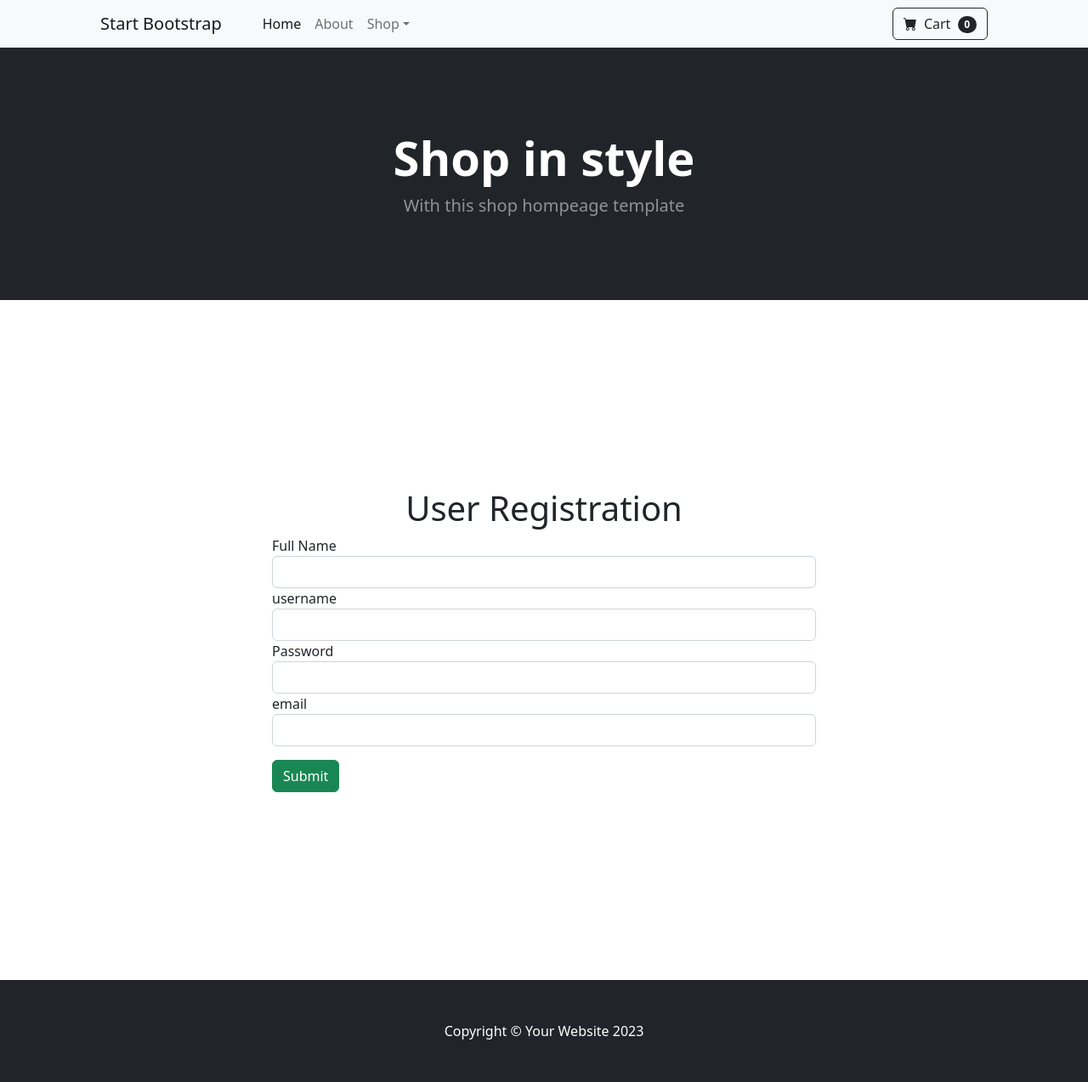
After one commit to um-shuhaib/Ekartproject, a Django app: page /reg in a window 1280 px wide. The commit adds this page. Shown: the whole page at 85% size. Run offline with Django 5.2, Linux system fonts and the light colour scheme; some libraries are stand-ins or nearby versions.

Commit message:
registeration and login done. alert message set

```diff
--- a/EkartApp/forms.py
+++ b/EkartApp/forms.py
@@ -7,7 +7,17 @@ class UserRegisterForm(forms.ModelForm):
         fields = ["first_name","username","password","email"]
         widgets={
             'first_name':forms.TextInput(attrs={'class':'form-control'}),
-            'username':forms.Textarea(attrs={'class':'form-control'}),
-            'password':forms.DateInput(attrs={'class':'form-control'}),
-            'email':forms.DateInput(attrs={'class':'form-control'}),
+            'username':forms.TextInput(attrs={'class':'form-control'}),
+            'password':forms.PasswordInput(attrs={'class':'form-control'}),
+            'email':forms.EmailInput(attrs={'class':'form-control'}),
         }
+
+
+class LoginForm(forms.ModelForm):
+    class Meta:
+        model = User
+        fields = ["username","password"]
+        widgets={
+            'username':forms.TextInput(attrs={'class':'form-control'}),
+            'password':forms.PasswordInput(attrs={'class':'form-control'}),
+        }
--- a/EkartApp/templates/index.html
+++ b/EkartApp/templates/index.html
@@ -1,6 +1,7 @@
 {% load static %}
 <!DOCTYPE html>
 <html lang="en">
+
 <head>
     <meta charset="utf-8" />
     <meta name="viewport" content="width=device-width, initial-scale=1, shrink-to-fit=no" />
@@ -14,21 +15,27 @@
     <!-- Core theme CSS (includes Bootstrap)-->
     <link href="{% static 'css/styles.css' %}" rel="stylesheet" />
 </head>
+
 <body>
     <!-- Navigation-->
     <nav class="navbar navbar-expand-lg navbar-light bg-light">
         <div class="container px-4 px-lg-5">
             <a class="navbar-brand" href="#!">Start Bootstrap</a>
-                <button class="navbar-toggler" type="button" data-bs-toggle="collapse" data-bs-target="#navbarSupportedContent" aria-controls="navbarSupportedContent" aria-expanded="false" aria-label="Toggle navigation"><span class="navbar-toggler-icon"></span></button>
+            <button class="navbar-toggler" type="button" data-bs-toggle="collapse"
+                data-bs-target="#navbarSupportedContent" aria-controls="navbarSupportedContent" aria-expanded="false"
+                aria-label="Toggle navigation"><span class="navbar-toggler-icon"></span></button>
             <div class="collapse navbar-collapse" id="navbarSupportedContent">
                 <ul class="navbar-nav me-auto mb-2 mb-lg-0 ms-lg-4">
                     <li class="nav-item"><a class="nav-link active" aria-current="page" href="#!">Home</a></li>
                     <li class="nav-item"><a class="nav-link" href="#!">About</a></li>
                     <li class="nav-item dropdown">
-                            <a class="nav-link dropdown-toggle" id="navbarDropdown" href="#" role="button" data-bs-toggle="dropdown" aria-expanded="false">Shop</a>
+                        <a class="nav-link dropdown-toggle" id="navbarDropdown" href="#" role="button"
+                            data-bs-toggle="dropdown" aria-expanded="false">Shop</a>
                         <ul class="dropdown-menu" aria-labelledby="navbarDropdown">
                             <li><a class="dropdown-item" href="#!">All Products</a></li>
-                                <li><hr class="dropdown-divider" /></li>
+                            <li>
+                                <hr class="dropdown-divider" />
+                            </li>
                             <li><a class="dropdown-item" href="#!">Popular Items</a></li>
                             <li><a class="dropdown-item" href="#!">New Arrivals</a></li>
                         </ul>
@@ -44,6 +51,32 @@
             </div>
         </div>
     </nav>
+
+<!-- messages -->
+{% for i in messages %}
+     {% if i.level == DEFAULT_MESSAGE_LEVELS.ERROR %}
+    <div class="alert alert-danger alert-dismissible fade show text-center" role="alert">
+        <strong>{{i}}</strong>
+        <button type="button" class="btn-close" data-bs-dismiss="alert" aria-label="Close"></button>
+    </div>
+    {% endif %}
+     {% if i.level == DEFAULT_MESSAGE_LEVELS.SUCCESS %}
+    <div class="alert alert-success alert-dismissible fade show text-center" role="alert">
+        <strong>{{i}}</strong>
+        <button type="button" class="btn-close" data-bs-dismiss="alert" aria-label="Close"></button>
+    </div>
+    {% endif %}
+     {% if i.level == DEFAULT_MESSAGE_LEVELS.WARNING %}
+    <div class="alert alert-warning alert-dismissible fade show text-center" role="alert">
+        <strong>{{i}}</strong>
+        <button type="button" class="btn-close" data-bs-dismiss="alert" aria-label="Close"></button>
+    </div>
+    {% endif %}
+    {% endfor %}
+
+    <!-- end messages  -->
+
+
     <!-- Header-->
     <header class="bg-dark py-5">
         <div class="container px-4 px-lg-5 my-5">
@@ -53,6 +86,7 @@
             </div>
         </div>
     </header>
+
     {% block content %}
     <!-- Section-->
     <section class="py-5">
@@ -74,7 +108,8 @@
                         </div>
                         <!-- Product actions-->
                         <div class="card-footer p-4 pt-0 border-top-0 bg-transparent">
-                                <div class="text-center"><a class="btn btn-outline-dark mt-auto" href="{% url 'product_view' i.id %}">View options</a></div>
+                            <div class="text-center"><a class="btn btn-outline-dark mt-auto"
+                                    href="{% url 'product_view' i.id %}">View options</a></div>
                         </div>
                     </div>
                 </div>
@@ -88,11 +123,14 @@
     {% endblock %}
     <!-- Footer-->
     <footer class="py-5 bg-dark">
-            <div class="container"><p class="m-0 text-center text-white">Copyright &copy; Your Website 2023</p></div>
+        <div class="container">
+            <p class="m-0 text-center text-white">Copyright &copy; Your Website 2023</p>
+        </div>
     </footer>
     <!-- Bootstrap core JS-->
     <script src="https://cdn.jsdelivr.net/npm/bootstrap@5.2.3/dist/js/bootstrap.bundle.min.js"></script>
     <!-- Core theme JS-->
     <script src="{% static 'js/scripts.js' %}"></script>
 </body>
+
 </html>
--- /dev/null
+++ b/EkartApp/templates/reg.html
@@ -0,0 +1,20 @@
+{% extends 'index.html' %}
+{% block content %}
+    <div class="d-flex flex-column justify-content-center align-items-center vh-100 ">
+        <h1>User Registration</h1>
+        <div class="w-50">
+            <form action="" method="post">
+                {% csrf_token %}
+                <label for="">Full Name</label>
+                {{ form.first_name }}
+                <label for="">username</label>
+                {{ form.username }}
+                <label for="">Password</label>
+                {{ form.password }}
+                <label for="">email</label>
+                {{ form.email }}
+                <input type="submit" class="btn btn-success mt-3">
+        </form>
+        </div>
+    </div>
+    {% endblock %}
--- a/EkartApp/views.py
+++ b/EkartApp/views.py
@@ -1,7 +1,12 @@
-from django.shortcuts import render
+from django.shortcuts import render,redirect
+from django.http import HttpResponse
 from django.views import View
 from django.views.generic import TemplateView,ListView
 from EkartApp.models import Category,Product
+from EkartApp.forms import UserRegisterForm,LoginForm
+from django.contrib.auth.models import User
+from django.contrib import messages
+from django.contrib.auth import login,logout,authenticate
 
 # Create your views here.
 class HomeView(TemplateView):
@@ -17,3 +22,35 @@ class ProductView(View):
     def get(self,request,**kwargs):
         item = Product.objects.get(id=kwargs.get("id"))
         return render(request,"details.html",{"item":item})
+
+class RegisterView(View):
+    def get(self,request):
+        form = UserRegisterForm()
+        return render(request,"reg.html",{"form":form})
+
+    def post(self,request):
+        form_instance = UserRegisterForm(request.POST)
+        if form_instance.is_valid():
+            User.objects.create_user(**form_instance.cleaned_data)
+            messages.success(request,"User Registered Succesfully")
+            return redirect("login")
+        else:
+            messages.error(request,"Registration Failed !")
+            return redirect("register")
+
+class LoginView(View):
+    def get(self,request):
+        form = LoginForm()
+        return render(request,"login.html",{"form":form})
+
+    def post(self,request):
+        username = request.POST.get("username")
+        password = request.POST.get("password")
+        res = authenticate(request,username=username,password=password)
+        if res:
+            login(request,res)
+            messages.success(request,"Login Succesfull")
+            return redirect("home_view")
+        else:
+            messages.error(request,"Invalid Credentials")
+            return redirect("login")
--- a/Ekartproject/urls.py
+++ b/Ekartproject/urls.py
@@ -24,6 +24,8 @@ urlpatterns = [
     path('admin/', admin.site.urls),
     path("",views.HomeView.as_view(),name="home_view"),
     path("details/<int:id>",views.ProductView.as_view(),name="product_view"),
+    path("reg",views.RegisterView.as_view(),name="register"),
+    path("login",views.LoginView.as_view(),name="login"),
 
 
 ]+ static(settings.MEDIA_URL, document_root=settings.MEDIA_ROOT)
```
Also changed, not shown: EkartApp/templates/login.html (added, +16 -0 lines), db.sqlite3. Lines whose indentation alone changed are shown as unchanged.
